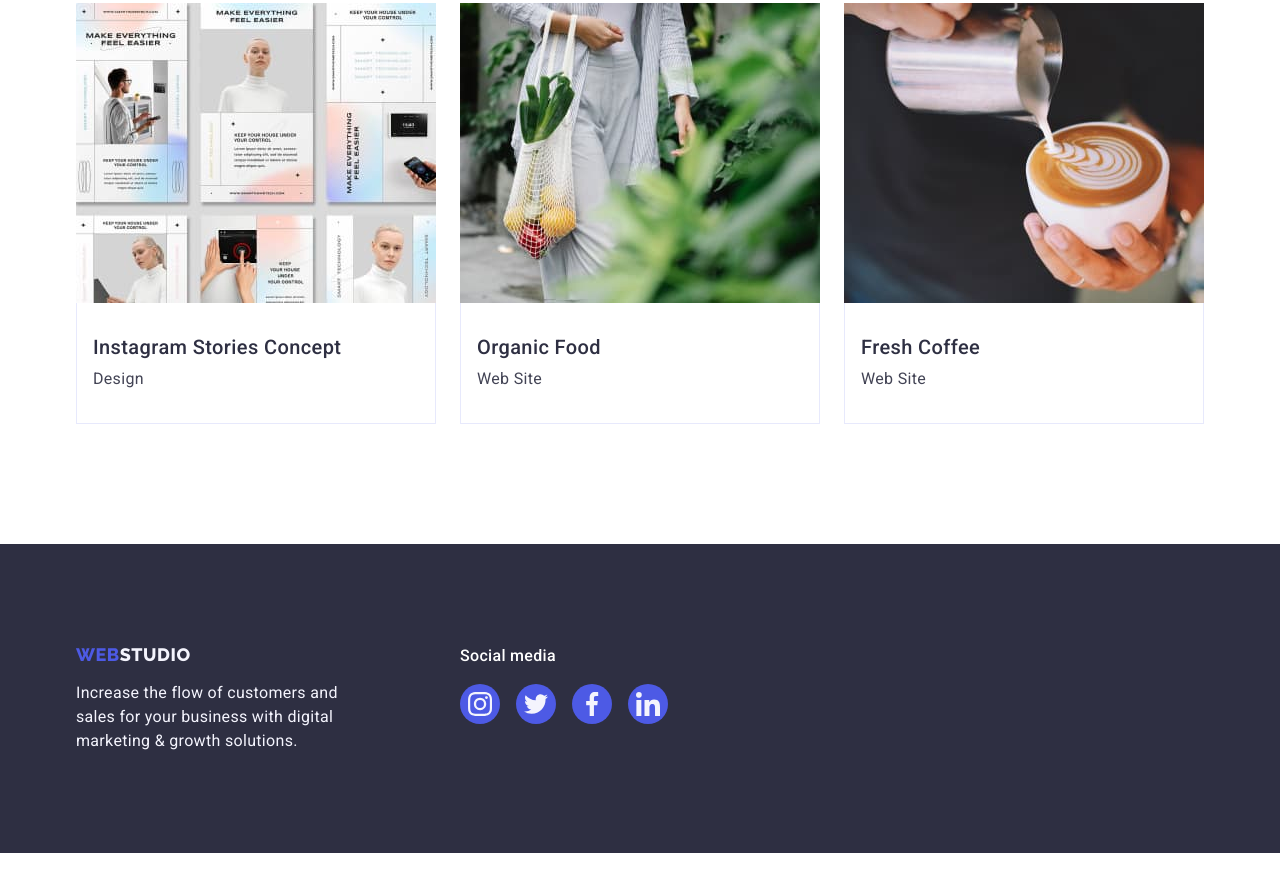
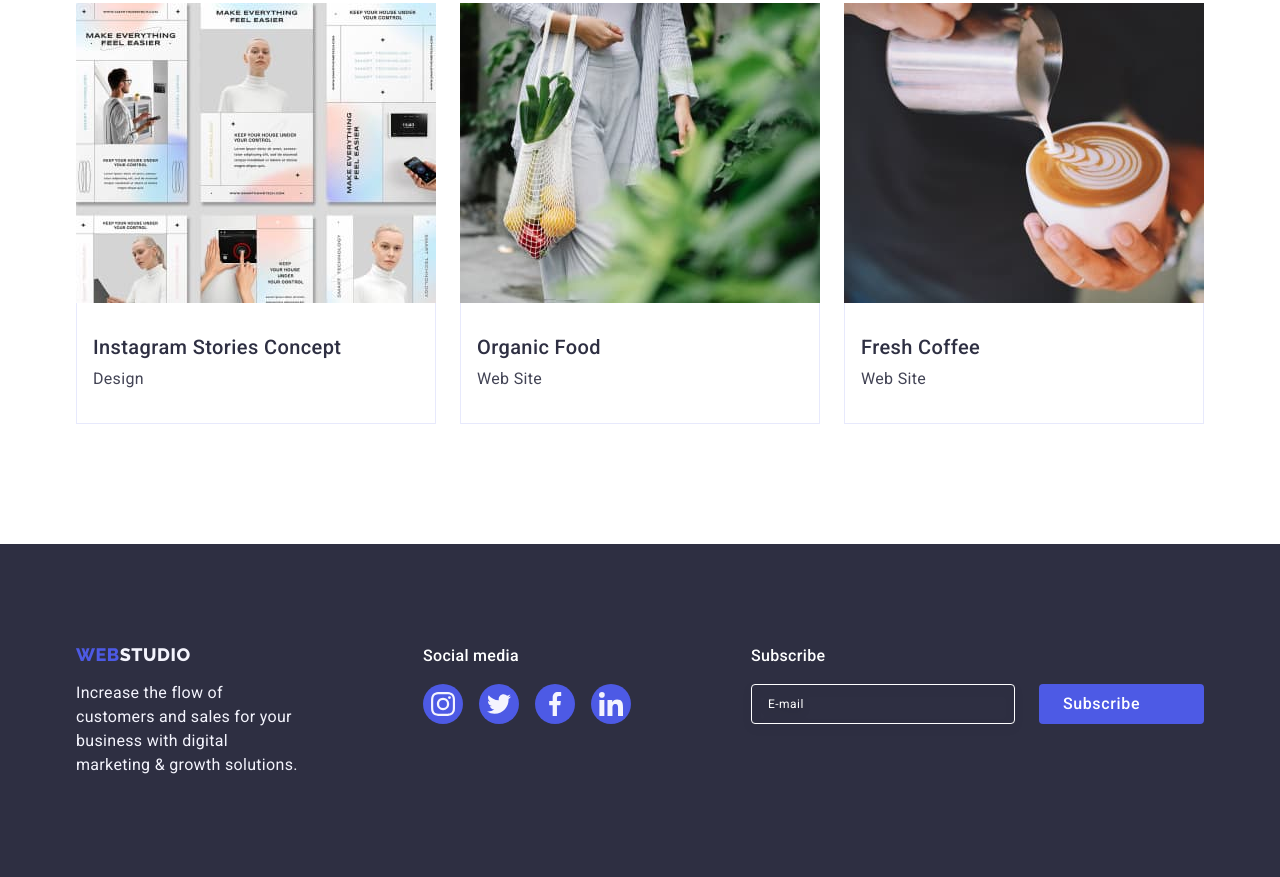
Before and after one commit to Vaku1a/goit-markup-hw-05, a plain HTML site: page portfolio.html in a window 1280 px wide. Shown: the part 1226-2103 px from the top of the page. Before the commit the page ends 2079 px from the top, so only its background shows below. Drawn offline with nearby package versions, Linux system fonts and the light colour scheme.

Commit message:
hw-5 ver06

```diff
--- a/css/styles.css
+++ b/css/styles.css
@@ -879,6 +879,8 @@ fieldset {
 }
 
 .modal-form-title {
+  margin-bottom: 16px;
+  text-align: center;
   width: 100%;
 
   font-weight: 500;
@@ -886,18 +888,13 @@ fieldset {
   line-height: 1.5;
   letter-spacing: 0.02em;
   color: #2E2F42;
-
-  margin-bottom: 16px;
 }
 
 /* Forma modal hero*/
 
-
 .field-wrap {
   margin-bottom: 8px;
 }
-
-
 
 .form-lbl {
   display: block;
@@ -940,8 +937,6 @@ fieldset {
 .form-input:focus+.form-input-icon {
   fill: var(--btn-main-color);
 }
-
-
 
 .field-comment-wrap {
   margin-bottom: 16px;
--- a/portfolio.html
+++ b/portfolio.html
@@ -224,6 +224,7 @@
         </section>
     </main>
     <!-- Footer -->
+    <!-- Footer -->
     <footer class="page-footer">
         <div class="footer-box container">
             <div class="footer-logo-box">
@@ -269,6 +270,24 @@
                     </li>
                 </ul>
             </div>
+            <!-- Footer-form -->
+            <div class="footer-form-wrap">
+                <p class="footer-form-text">
+                    Subscribe
+                </p>
+                <form class="footer-form">
+                    <label class="footer-lbl" for="footer-user-email">
+                        <input id="footer-user-email" type="email" name="user-email" class="footer-input"
+                            placeholder="E-mail">
+                    </label>
+                    <button class="footer-form-btn" type="submit">
+                        Subscribe
+                        <svg class="-form-btn-icon" width="24" height="24">
+                            <use href="./images/icons.svg#icon-btn"></use>
+                        </svg>
+                    </button>
+                </form>
+            </div>
         </div>
     </footer>
 </body>
```
